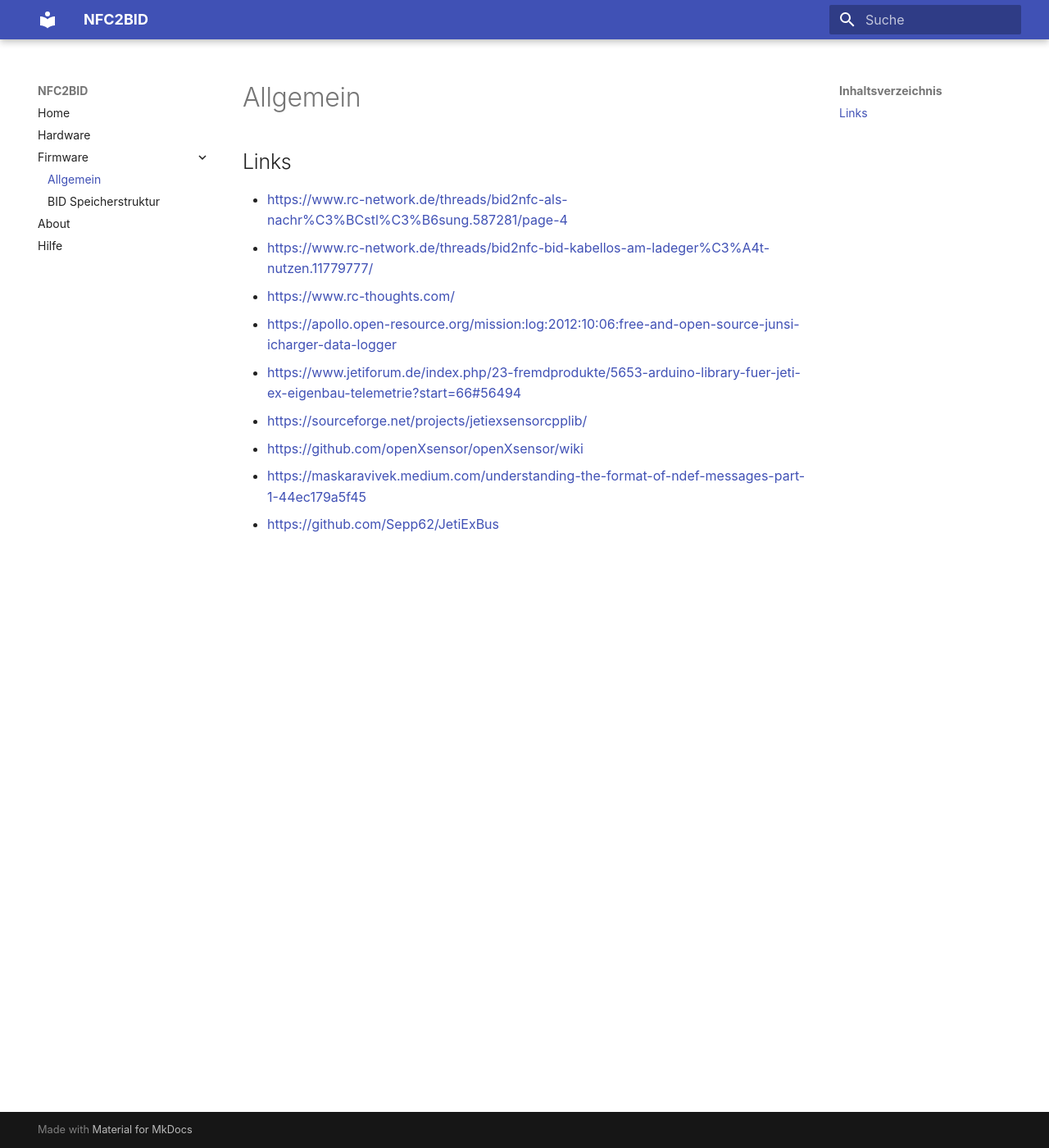
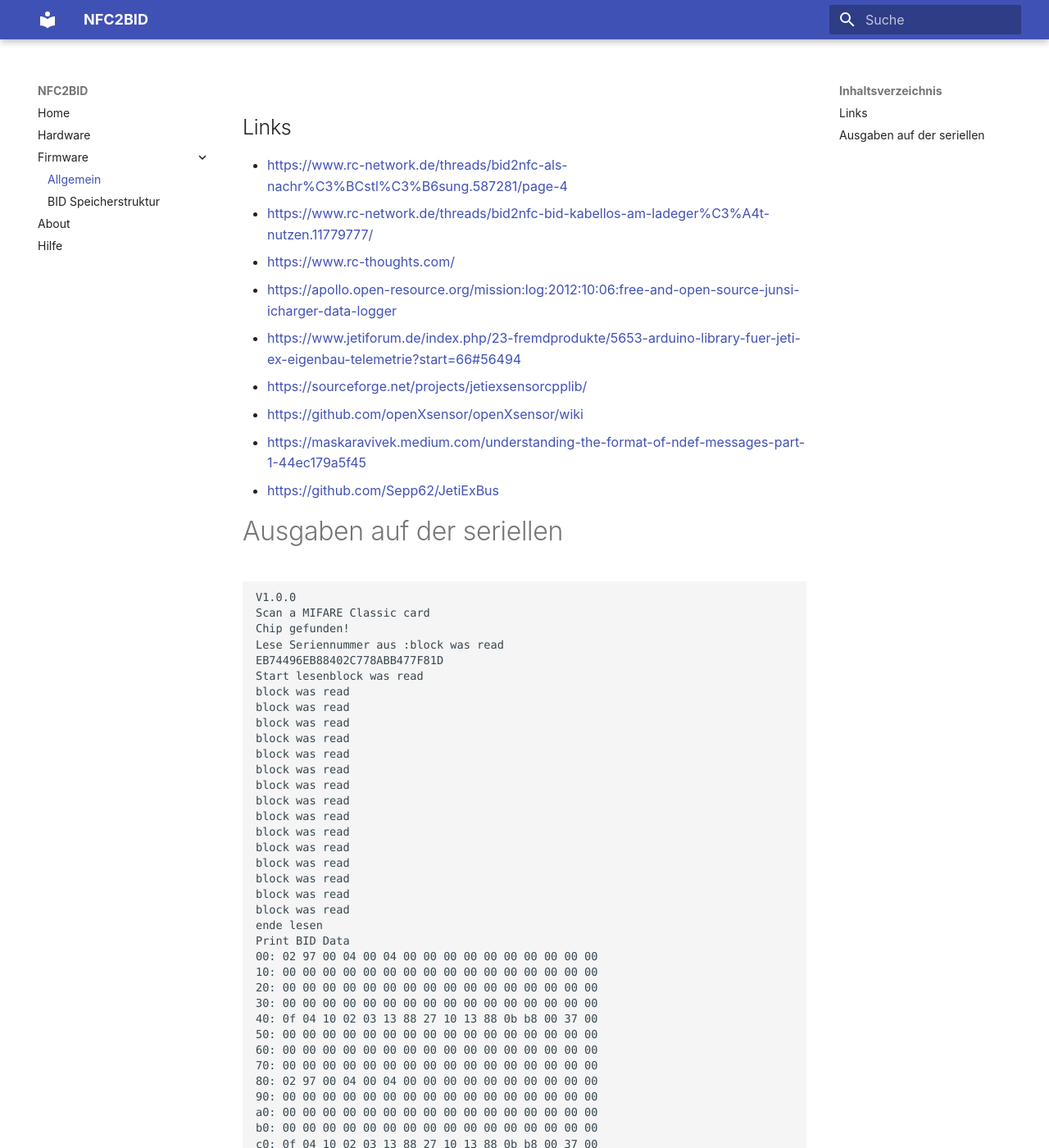
Before and after one commit to clazie/NFC2BID, an MkDocs documentation site: the page built from docs/firmware.md, in a window 1280 px wide and 1400 px high. Shown: the whole window at 82% size. Built offline with MkDocs 1.6.1 and Material for MkDocs 9.7.7, drawn with Linux system fonts in a browser that asks for light colours; some of the changed text lies outside the part shown.

Commit message:
Ausgabe Beispiel Serielle

````diff
--- a/docs/firmware.md
+++ b/docs/firmware.md
@@ -8,3 +8,73 @@
 * [https://github.com/openXsensor/openXsensor/wiki](https://github.com/openXsensor/openXsensor/wiki)
 * [https://maskaravivek.medium.com/understanding-the-format-of-ndef-messages-part-1-44ec179a5f45](https://maskaravivek.medium.com/understanding-the-format-of-ndef-messages-part-1-44ec179a5f45)
 *  [https://github.com/Sepp62/JetiExBus](https://github.com/Sepp62/JetiExBus)
+
+# Ausgaben auf der seriellen
+
+```
+V1.0.0
+Scan a MIFARE Classic card
+Chip gefunden!
+Lese Seriennummer aus :block was read
+EB74496EB88402C778ABB477F81D
+Start lesenblock was read
+block was read
+block was read
+block was read
+block was read
+block was read
+block was read
+block was read
+block was read
+block was read
+block was read
+block was read
+block was read
+block was read
+block was read
+block was read
+ende lesen
+Print BID Data
+00: 02 97 00 04 00 04 00 00 00 00 00 00 00 00 00 00
+10: 00 00 00 00 00 00 00 00 00 00 00 00 00 00 00 00
+20: 00 00 00 00 00 00 00 00 00 00 00 00 00 00 00 00
+30: 00 00 00 00 00 00 00 00 00 00 00 00 00 00 00 00
+40: 0f 04 10 02 03 13 88 27 10 13 88 0b b8 00 37 00
+50: 00 00 00 00 00 00 00 00 00 00 00 00 00 00 00 00
+60: 00 00 00 00 00 00 00 00 00 00 00 00 00 00 00 00
+70: 00 00 00 00 00 00 00 00 00 00 00 00 00 00 00 00
+80: 02 97 00 04 00 04 00 00 00 00 00 00 00 00 00 00
+90: 00 00 00 00 00 00 00 00 00 00 00 00 00 00 00 00
+a0: 00 00 00 00 00 00 00 00 00 00 00 00 00 00 00 00
+b0: 00 00 00 00 00 00 00 00 00 00 00 00 00 00 00 00
+c0: 0f 04 10 02 03 13 88 27 10 13 88 0b b8 00 37 00
+d0: 00 00 00 00 00 00 00 00 00 00 00 00 00 00 00 00
+e0: 00 00 00 00 00 00 00 00 00 00 00 00 00 00 00 00
+f0: 00 00 00 00 00 00 00 00 00 00 00 00 00 00 00 00
+Checksum:       663
+act_charge:     4
+max_charged:    4
+chg_cycles:     0
+year:           15
+month:          4
+day:            16
+acctyp:         2
+cells:          3
+capacity:       5000
+chg_current:    10000
+dischg_current: 5000
+dischg_limit:   3000
+d_peak:         0
+cut_temp:       55
+unknown:        0
+unknown_8[0]:   0
+unknown_8[1]:   0
+unknown_8[2]:   0
+unknown_8[3]:   0
+unknown_8[4]:   0
+unknown_8[5]:   0
+unknown_8[6]:   0
+unknown_8[7]:   0
+read errors:
+0
+```
````
